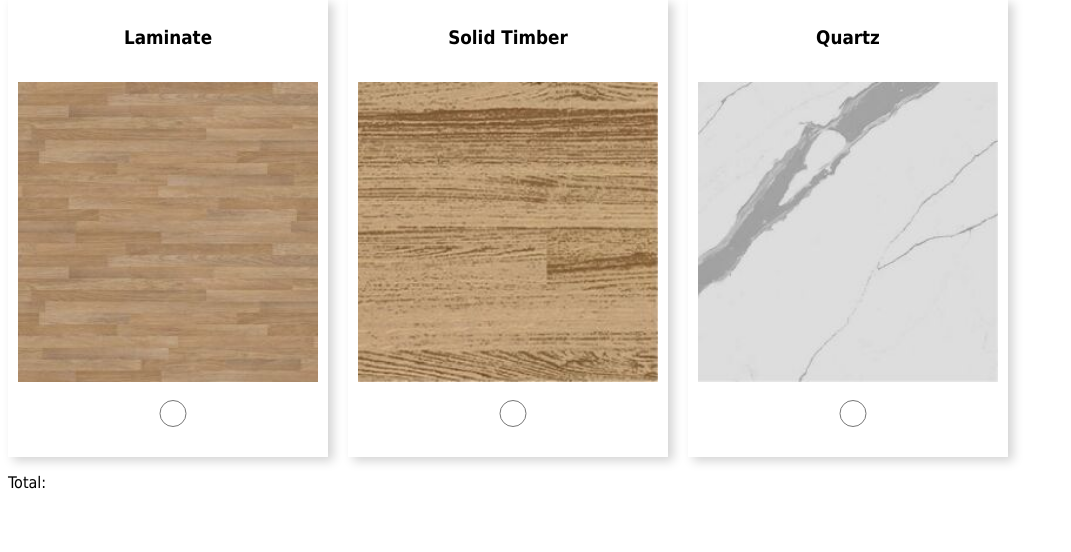
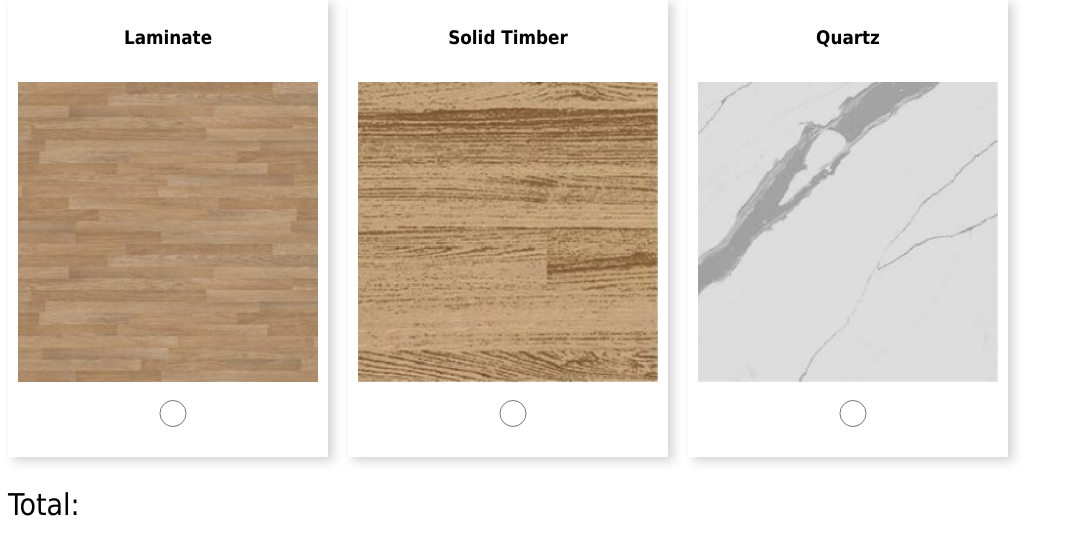
Before and after one commit to MatrixCreate/interview, a PHP site: page / in a window 1280 px wide. Shown: the part 626-1178 px from the top of the page, without its empty margins (0-1071 px from the left). Before the commit the page ends 1115 px from the top, so only its background shows below. Run offline with PHP 8.4, Linux system fonts and the light colour scheme.

Commit message:
make result output bigger

```diff
--- a/main.css
+++ b/main.css
@@ -33,9 +33,6 @@ html {
     height: 2em;
 }
 
-.option-img {
+.result_output {
+    font-size: 30px;
 }
-
-.option-copy {
-    text-align: center;
-}
```
